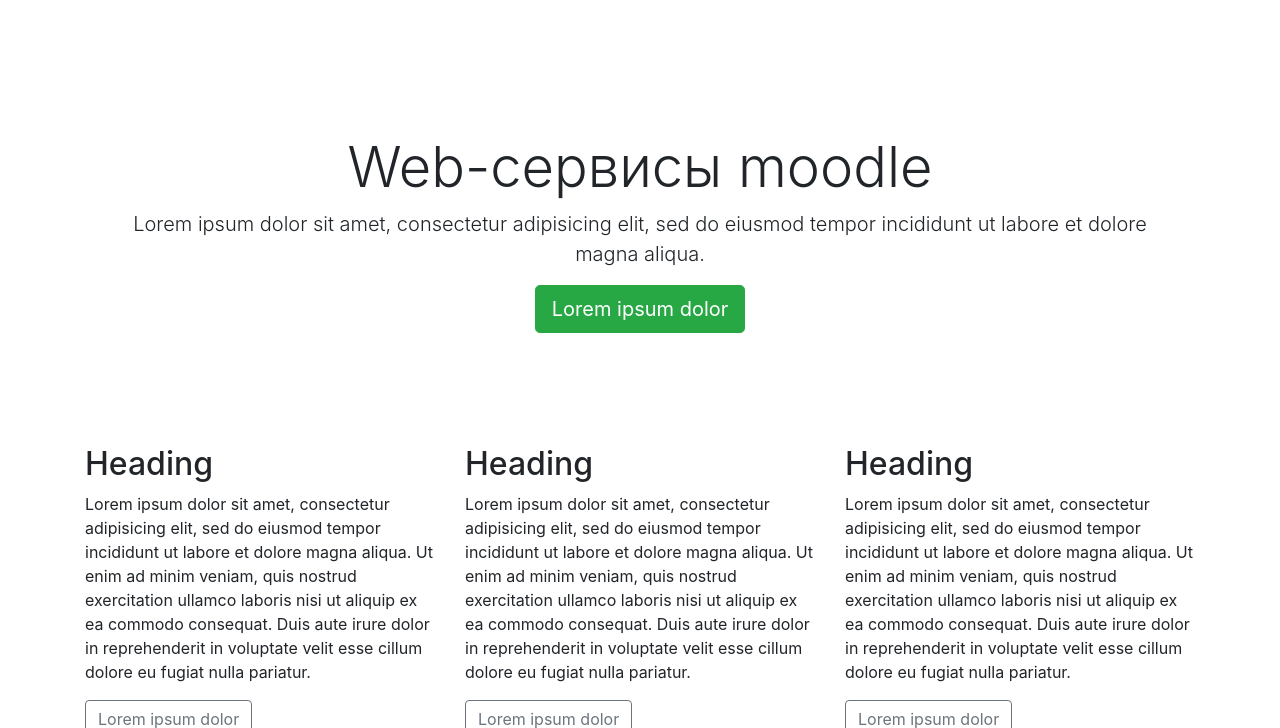
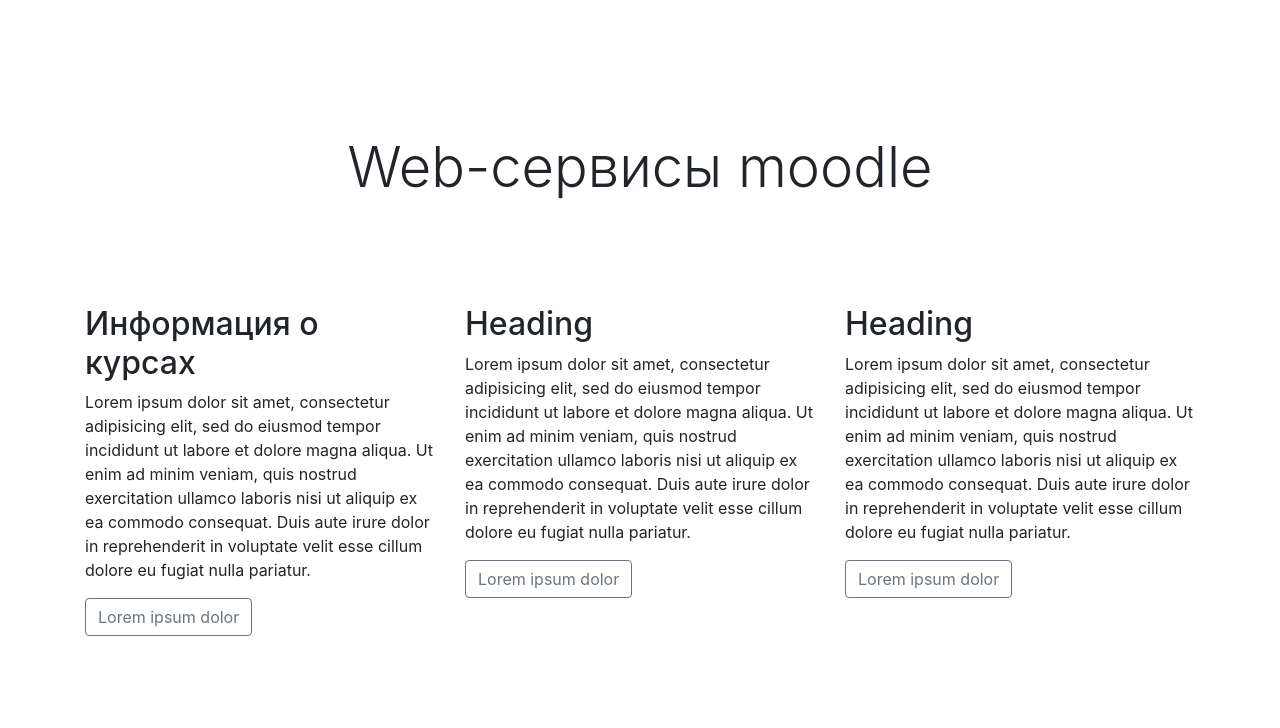
Before and after one commit to andreev-alef/LK, a Yii app: template basic/views/Moodle/index.php in a window 1280 px wide. Shown: the top 728 px of the page. Run offline with PHP 8.4 and a stand-in for Yii, Linux system fonts and the light colour scheme; the template is opened without the code that fills it, so the values that code supplies are empty; some libraries are stand-ins or nearby versions.

Commit message:
Cources info

```diff
--- a/basic/views/Moodle/index.php
+++ b/basic/views/Moodle/index.php
@@ -9,17 +9,17 @@ $this->title = 'НПКЦ ДиТТ ДЗМ :: Сервисы Moodle';
     <div class="jumbotron text-center bg-transparent">
         <h1 class="display-4">Web-сервисы moodle</h1>
 
-        <p class="lead">Lorem ipsum dolor sit amet, consectetur adipisicing elit, sed do eiusmod tempor incididunt ut labore et
-                    dolore magna aliqua.</p>
+        <!-- <p class="lead">Lorem ipsum dolor sit amet, consectetur adipisicing elit, sed do eiusmod tempor incididunt ut labore et
+                    dolore magna aliqua.</p> -->
 
-        <p><a class="btn btn-lg btn-success" href="#">Lorem ipsum dolor</a></p>
+        <!-- <p><a class="btn btn-lg btn-success" href="#">Lorem ipsum dolor</a></p> -->
     </div>
 
     <div class="body-content">
 
         <div class="row">
             <div class="col-lg-4">
-                <h2>Heading</h2>
+                <h2>Информация о курсах</h2>
 
                 <p>Lorem ipsum dolor sit amet, consectetur adipisicing elit, sed do eiusmod tempor incididunt ut labore et
                     dolore magna aliqua. Ut enim ad minim veniam, quis nostrud exercitation ullamco laboris nisi ut aliquip
```
